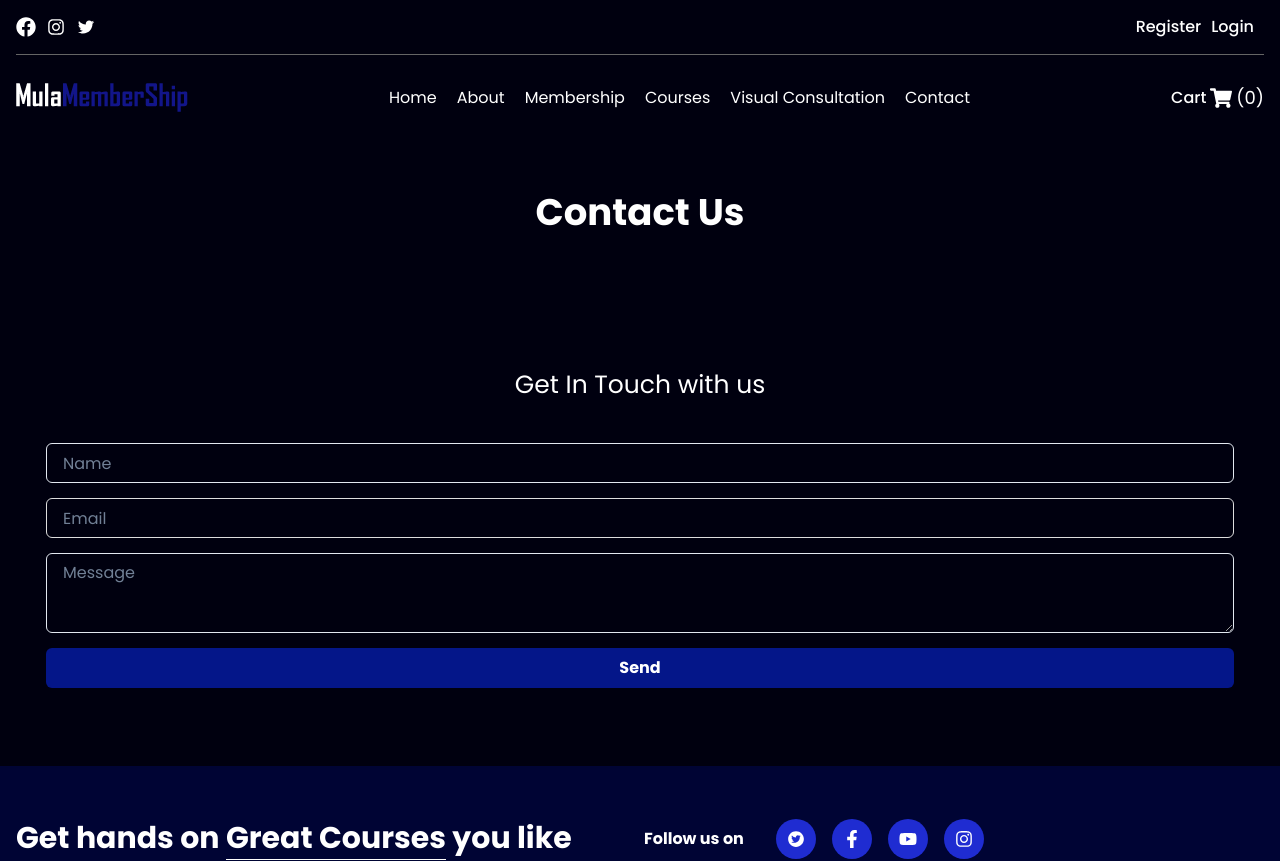
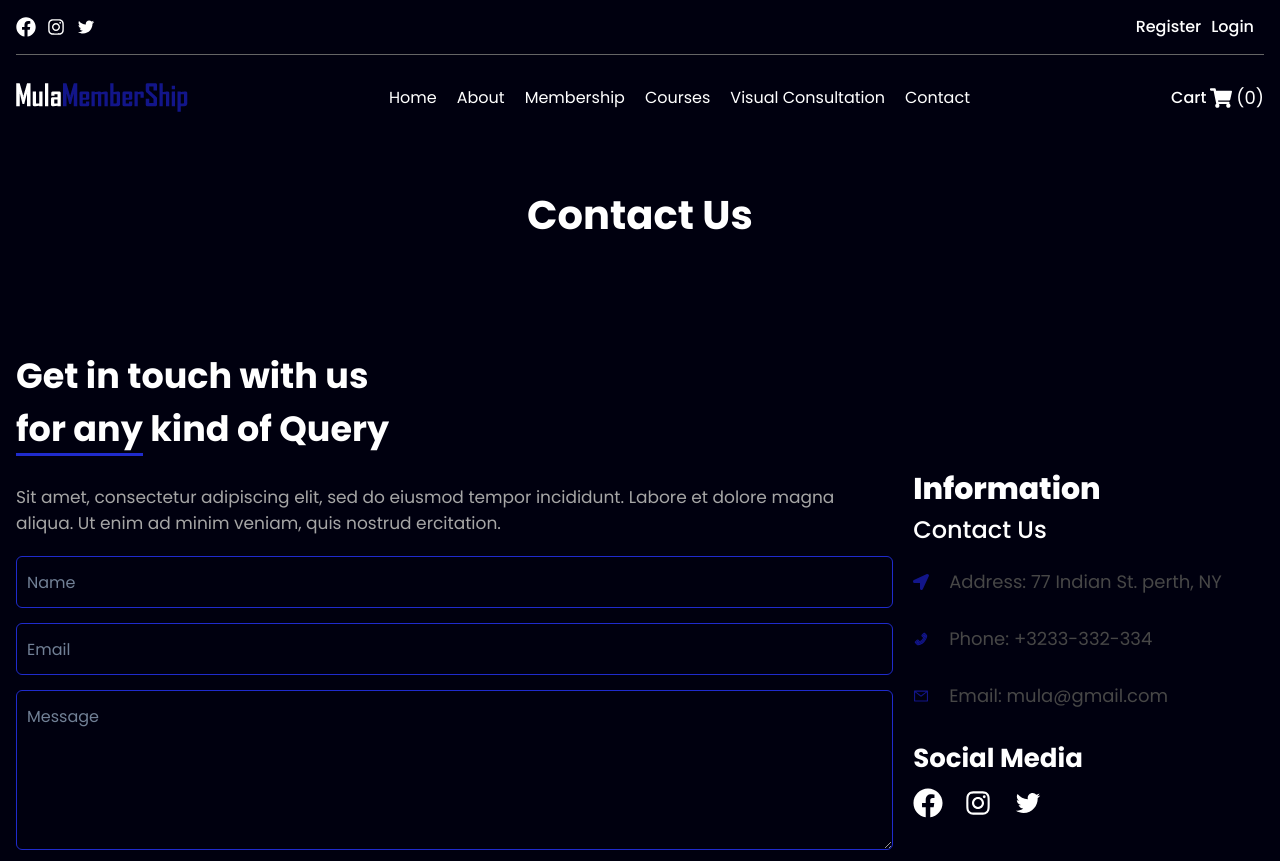
Before and after one commit to ammarinnovative/Mula-Website, a React (Create React App) app: page /contact in a window 1280 px wide. Shown: the top 861 px of the page. Built offline with nearby package versions, Linux system fonts and the light colour scheme; what react-topbar-progress-indicator would draw is missing.

Commit message:
updated code

```diff
--- a/src/components/Sidebar/Sidebar.jsx
+++ b/src/components/Sidebar/Sidebar.jsx
@@ -39,7 +39,7 @@ import { ReactText } from 'react'
 const LinkItems = [
   { name: 'MyProfile', icon: BiUserCheck,link:"/myProfile" },
   { name: 'MyCourses', icon: FaDiscourse,link:"/mycourses" },
-  { name: 'MembershipVideos', icon: AiFillPlayCircle,link:"/membershipvideos" },
+  { name: 'Membership', icon: AiFillPlayCircle,link:"/membershipvideos" },
   { name: 'MyVideos', icon: MdVideoLibrary,link:"/myVideo" },
   { name: 'MyCards', icon: AiFillCreditCard,link:"/mycards" },
 ]
--- a/src/views/Contact/Contact.jsx
+++ b/src/views/Contact/Contact.jsx
@@ -1,59 +1,73 @@
 import React, { useState } from 'react';
-import { Box, Button, Container, Input, Stack, Text, Textarea, useToast } from '@chakra-ui/react';
+import {
+  Box,
+  Button,
+  Container,
+  Input,
+  Stack,
+  Text,
+  Textarea,
+  useToast,
+} from '@chakra-ui/react';
 import Navbar from '../../components/Navbar/Navbar';
 import Footer from '../../components/Footer/Footer';
 import Banner from '../../components/Banner/Banner';
 import Tophead from '../../components/Tophead/Tophead';
+import { FaFacebook } from 'react-icons/fa';
+import { AiOutlineInstagram } from 'react-icons/ai';
+import { AiOutlineTwitter } from 'react-icons/ai';
 import { Toast } from '@chakra-ui/react';
+import { AiTwotonePhone } from 'react-icons/ai';
+import { FaLocationArrow } from 'react-icons/fa';
+import { AiOutlineMail } from 'react-icons/ai';
 import { POST } from '../../utilities/ApiProvider';
 
 const Contact = () => {
-  const [field,setField] = useState({
-    name:"",
-    email:"",
-    message:"",
-    type:"information"
+  const [field, setField] = useState({
+    name: '',
+    email: '',
+    message: '',
+    type: 'information',
   });
   const toast = useToast();
-  const sendMessage =async ()=>{
-    if(!field.name || !field.email || !field.message){
+  const sendMessage = async () => {
+    if (!field.name || !field.email || !field.message) {
       toast({
-        position:"bottom-left",
-        isClosable:true,
-        duration:5000,
-        status:"error",
-        description:"Please fill all the fields"
+        position: 'bottom-left',
+        isClosable: true,
+        duration: 5000,
+        status: 'error',
+        description: 'Please fill all the fields',
       });
       return;
     }
     try {
-      const res = await POST("web/inquiry",field);
-      if(res.status == 200){
+      const res = await POST('web/inquiry', field);
+      if (res.status == 200) {
         toast({
-          position:"bottom-left",
-          isClosable:true,
-          duration:5000,
-          status:"success",
-          description:"Message sent successfully"
+          position: 'bottom-left',
+          isClosable: true,
+          duration: 5000,
+          status: 'success',
+          description: 'Message sent successfully',
         });
         setField({
           ...field,
-          name:"",
-          email:"",
-          message:""
+          name: '',
+          email: '',
+          message: '',
         });
       }
     } catch (error) {
       toast({
-        position:"bottom-left",
-        isClosable:true,
-        duration:5000,
-        status:"error",
-        description:error
+        position: 'bottom-left',
+        isClosable: true,
+        duration: 5000,
+        status: 'error',
+        description: error,
       });
     }
-
-  }
+  };
   return (
     <Stack
       width={'100%'}
@@ -64,41 +78,119 @@ const toast = useToast();
     >
       <Container maxW={'8xl'}>
         <Box
-
           backgroundColor={'#00000f'}
           padding={'200px 0 70px '}
           width={'100%'}
-
         >
-      <Text textAlign={"center"} mb={"25px"} mt={"-15px"} fontWeight={"700"} fontSize={"37px"} color={"white"}>Contact Us</Text>
+          <Text
+            textAlign={'center'}
+            mb={'25px'}
+            mt={'-15px'}
+            fontWeight={'700'}
+            fontSize={'40px'}
+            color={'white'}
+          >
+            Contact Us
+          </Text>
         </Box>
-      <Box >
-
-       <Box  mt={'30px'}>
+        <Box>
+          <Box display={'flex'} gap={"20px"} justifyContent={"center"} alignItems={"center"}>
+            <Box flex={'5'}>
               <Text
                 m={'10px 0'}
-           fontSize={'25px'}
+                fontSize={'35px'}
+                fontWeight={'700'}
                 color={'white'}
-           textAlign={'center'}
+                mb={'30px'}
               >
-           Get In Touch with us
+                Get in touch with us <br />{' '}
+                <Text as={'span'} borderBottom={'3px solid #1f2bcc'}>
+                  for any
+                </Text>{' '}
+                kind of Query
               </Text>
-         <Box padding={"30px"} display={'flex'} flexDirection={'column'} gap={'15px'}>
-           <Input onChange={(e)=>{setField({...field,name:e.target.value})}} color={'white'} placeholder="Name" type="text" />
+              <Text mt={'20px 0'} fontSize={'17px'} color={'#a6a6a6'}>
+                Sit amet, consectetur adipiscing elit, sed do eiusmod tempor
+                incididunt. Labore et dolore magna aliqua. Ut enim ad minim
+                veniam, quis nostrud ercitation.
+              </Text>
+              <Box
+                mt={'20px'}
+                display={'flex'}
+                flexDirection={'column'}
+                gap={'15px'}
+              >
+                <Input
+                  onChange={e => {
+                    setField({ ...field, name: e.target.value });
+                  }}
+                  color={'white'}
+                  placeholder="Name"
+                  outline={'none'}
+                  padding={'25px 10px'}
+                  placeholderTextColor="white"
+                  borderColor={'#1f2bcc'}
+                  type="text"
+                />
                 <Input
                   border={'1px solid #ddd'}
                   color={'white'}
                   placeholder="Email"
+                  padding={'25px 10px'}
+                  placeholderTextColor="white"
+                  borderColor={'#1f2bcc'}
                   type="Email"
-             onChange={(e)=>{setField({...field,email:e.target.value})}}
+                  onChange={e => {
+                    setField({ ...field, email: e.target.value });
+                  }}
                 />
-           <Textarea color={'white'} onChange={(e)=>{setField({...field,message:e.target.value})}} placeholder="Message"></Textarea>
-           <Button onClick={sendMessage} backgroundColor={'#041689'} color={'white'} _hover={'none'}>
+                <Textarea
+                  color={'white'}
+                  padding={'15px 10px'}
+                  placeholderTextColor="white"
+                  borderColor={'#1f2bcc'}
+                  height={'20vh'}
+                  onChange={e => {
+                    setField({ ...field, message: e.target.value });
+                  }}
+                  placeholder="Message"
+                ></Textarea>
+                <Button
+                  onClick={sendMessage}
+                  backgroundColor={'#041689'}
+                  color={'white'}
+                  _hover={'none'}
+                >
                   Send
                 </Button>
               </Box>
-         <Box backgroundColor={"#00000f"} width={"100%"} mt={'40px'}>
-
+              <Box backgroundColor={'#00000f'} width={'100%'} mt={'40px'}></Box>
+            </Box>
+            <Box  flex={'2'}>
+              <Text fontSize={"30px"} color={"white"} fontWeight={"800"}>Information</Text>
+              <Text color={"white"} fontWeight={"500"} fontSize={"24px"}>Contact Us</Text>
+              <Box display={"flex"}  mt={"20px"} flexDirection={"column"} gap={"30px"}>
+                <Box gap={"20px"} alignItems={"center"} display={"flex"}>
+                  <FaLocationArrow color='#12158a' />
+                  <Text color={"#474747"} fontSize={"18px"} >Address: 77 Indian St. perth, NY</Text>
+                </Box>
+                <Box gap={"20px"} alignItems={"center"} display={"flex"}>
+                  <AiTwotonePhone color='#12158a' />
+                  <Text color={"#474747"} fontSize={"18px"}>Phone: +3233-332-334</Text>
+                </Box>
+                <Box gap={"20px"} alignItems={"center"} display={"flex"}>
+                  <AiOutlineMail color='#12158a' />
+                  <Text color={"#474747"} fontSize={"18px"}>Email: mula@gmail.com</Text>
+                </Box>
+                <Box>
+                  <Text color={"white"} fontWeight={"700"} fontSize={"26px"}>Social Media</Text>
+                  <Box display={"flex"} mt={"10px"} gap={"20px"}>
+                    <Box><FaFacebook color='white' fontSize={"30px"} /></Box>
+                    <Box><AiOutlineInstagram color='white' fontSize={"30px"} /></Box>
+                    <Box><AiOutlineTwitter color='white' fontSize={"30px"} /></Box>
+                  </Box>
+                </Box>
+              </Box>
             </Box>
           </Box>
         </Box>
--- a/src/views/Dashboard/MyProduct/MyProduct.js
+++ b/src/views/Dashboard/MyProduct/MyProduct.js
@@ -62,7 +62,6 @@ const MyProduct = () => {
   },[selector]);
 
 
-  console.log("user",user);
 
 
 
@@ -71,7 +70,7 @@ const MyProduct = () => {
     <Box backgroundColor={'#00000f'} position={'relative'}>
       <Tophead />
       <Navbar />
-      <Box position={'absolute'} width={'100%'} mt={'70px'}>
+      <Box position={'absolute'} width={'100%'}>
         <Sidebar>
           <Box
             width={'90%'}
--- a/src/views/Dashboard/MyProfilr/MyProfile.js
+++ b/src/views/Dashboard/MyProfilr/MyProfile.js
@@ -38,7 +38,6 @@ export const MyProfile = () => {
     }
   }, [user]);
 
-  console.log(user);
 
 
 
@@ -115,7 +114,7 @@ if(fields.profilePicture){
     <Box backgroundColor={'#00000f'} position={'relative'}>
       <Tophead />
       <Navbar />
-      <Box position={'absolute'} width={'100%'} mt={'70px'}>
+      <Box position={'absolute'} width={'100%'}>
         <Sidebar>
           <Box>
             <Text
--- a/src/views/Dashboard/MyVideos/MyVideos.jsx
+++ b/src/views/Dashboard/MyVideos/MyVideos.jsx
@@ -34,14 +34,13 @@ const MyVideo = () => {
     setData(res?.data);
   };
 
-  useEffect(() => {
+  useEffect(()=>{
     if(user){
       getVideos();
-    }else{
-      navigate('/');
-    }
-
-  }, [user]);
+      }else{
+        navigate('/');
+      }
+    },[user]);
 
   useEffect(() => {
     if (selector) {
@@ -53,7 +52,7 @@ const MyVideo = () => {
     <Box backgroundColor={'#00000f'} position={'relative'}>
       <Tophead />
       <Navbar />
-      <Box position={'absolute'} width={'100%'} mt={'70px'}>
+      <Box position={'absolute'} width={'100%'}>
         <Sidebar>
           <Box
             width={'90%'}
```
Also changed, not shown: src/components/Courser/Courser.jsx (+16 -21 lines), src/components/Membershipcard/Membershipcard.jsx (+18 -58 lines), src/views/Dashboard/MembershipVideos/MembershipVideos.js (+9 -8 lines), src/views/Dashboard/MyCard/MyCard.jsx (+14 -15 lines), src/views/Home/Home.js (+13 -2 lines). Lines whose indentation alone changed are shown as unchanged.
